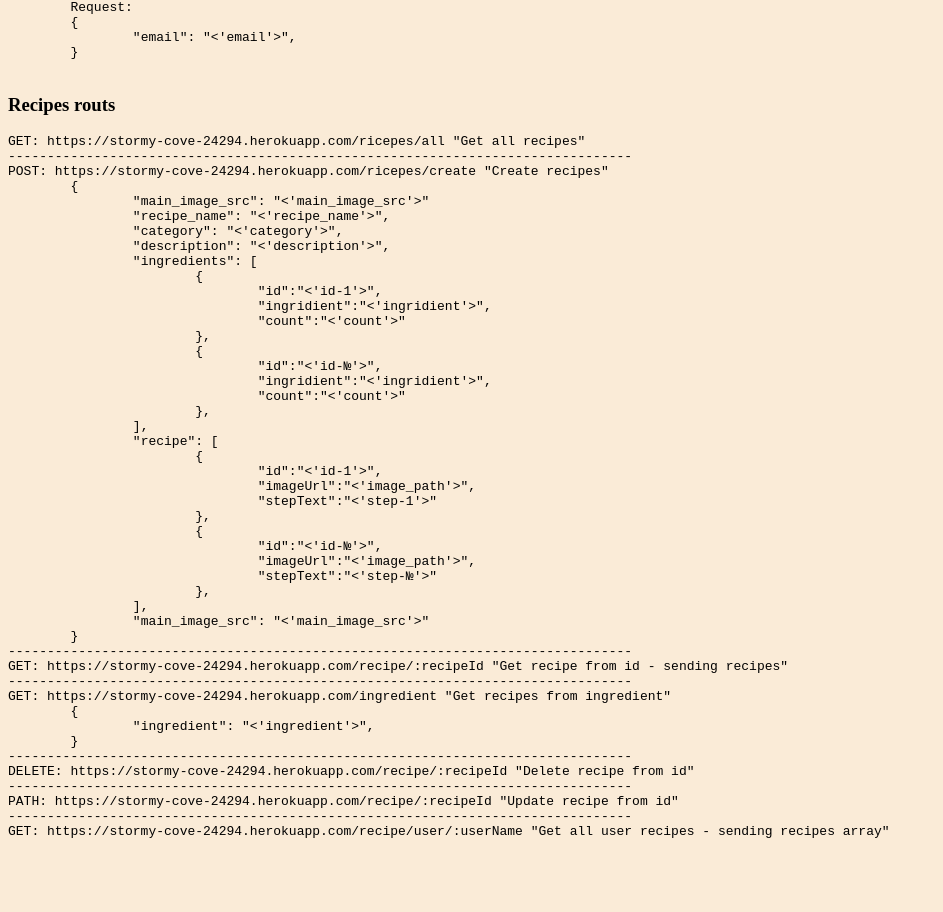
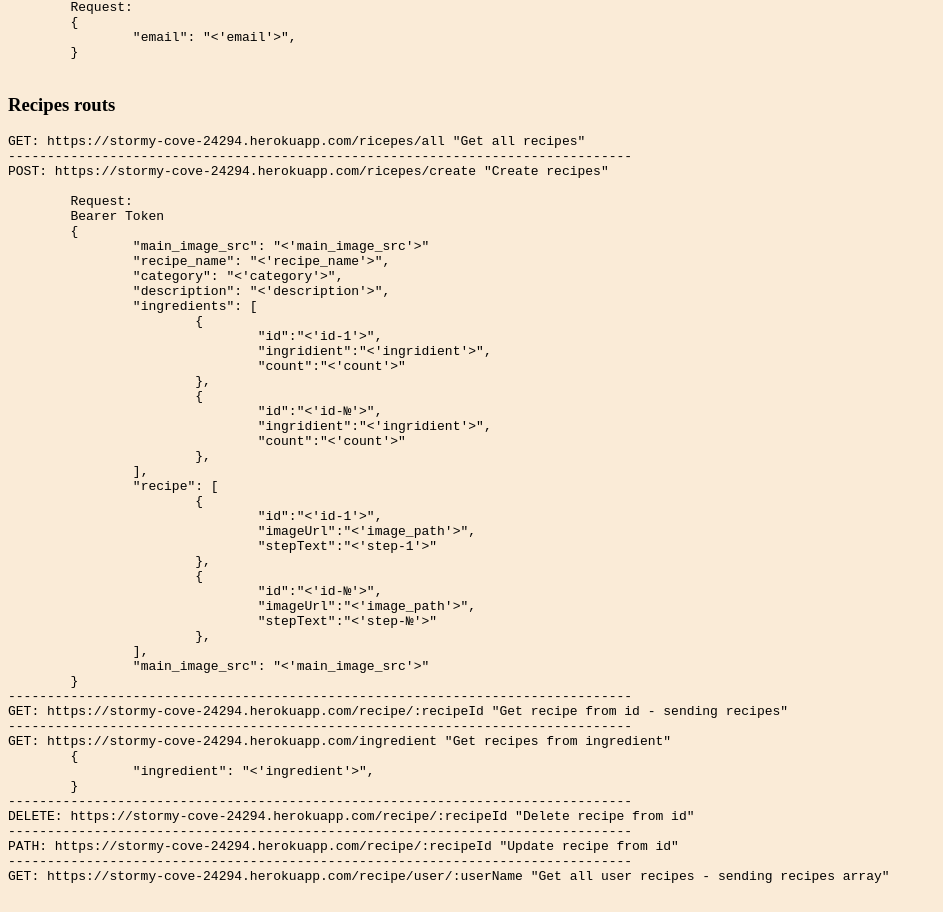
Before and after one commit to IP777/cooking_server, a website: page initialPage/initialPage.html in a window 1280 px wide. Shown: the part 677-1589 px from the top of the page, without its empty margins (0-943 px from the left). Before the commit the page ends 1544 px from the top, so only its background shows below. Drawn offline with Linux system fonts and the light colour scheme.

Commit message:
fix initialPage

```diff
--- a/initialPage/initialPage.html
+++ b/initialPage/initialPage.html
@@ -68,6 +68,9 @@ POST: https://stormy-cove-24294.herokuapp.com/user/logout/ "Logout user"
 GET: https://stormy-cove-24294.herokuapp.com/ricepes/all "Get all recipes"
 --------------------------------------------------------------------------------
 POST: https://stormy-cove-24294.herokuapp.com/ricepes/create "Create recipes"
+
+	Request:
+	Bearer Token
 	{
 		"main_image_src": "<'main_image_src'>"
 		"recipe_name": "<'recipe_name'>",
```
